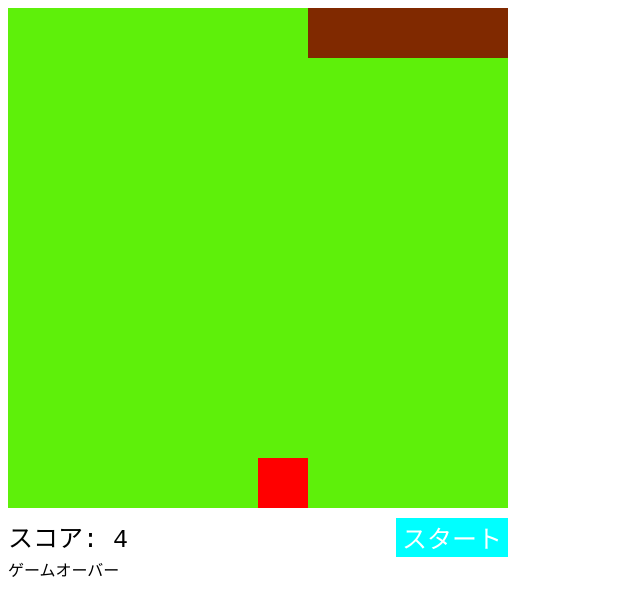
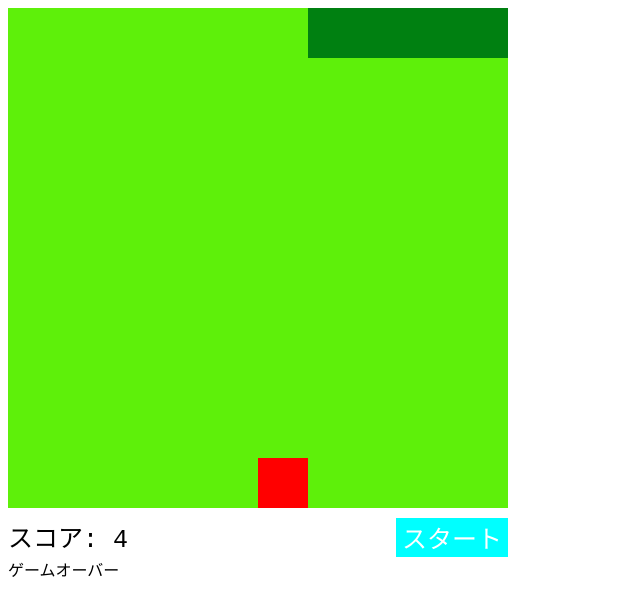
Before and after one commit to sebastianamor/Game-snake-, a plain HTML site: page index.html in a window 1280 px wide. Both pictures are taken after a click on the button "スタート". Shown: the whole page, without its empty margins (0-640 px from the left). Drawn offline with Linux system fonts and the light colour scheme.

Commit message:
change the color

```diff
--- a/styles.css
+++ b/styles.css
@@ -44,7 +44,7 @@
 }
 
 .snakeSquare{
-    background-color: rgb(128, 41, 0);
+    background-color: rgb(0, 128, 17);
 }
 
 .foodSquare{
```
